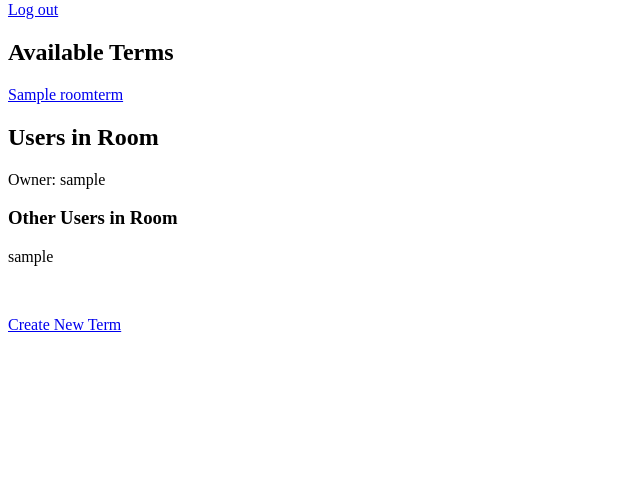
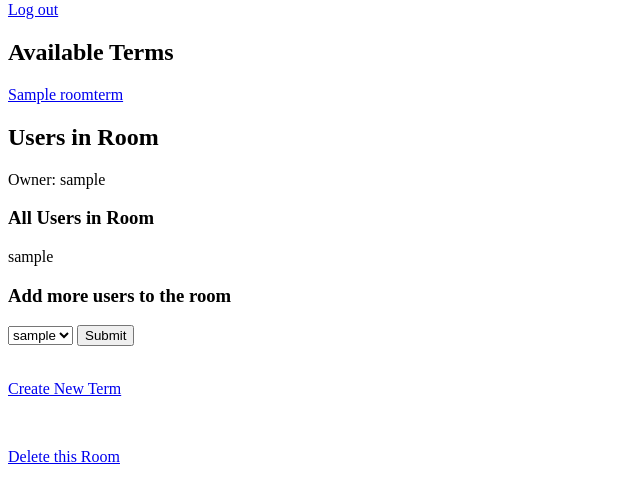
Before and after one commit to laurel-thomson/UNLScheduling, a Django app: page /scheduling/teachers/1/ in a window 1280 px wide. Shown: the part 147-650 px from the top of the page, without its empty margins (0-640 px from the left). Run offline with Django 3.2, Linux system fonts and the light colour scheme; a user stored in the database is signed in; tables that the repository leaves empty hold one stand-in row (values such as "Sample post").

Commit message:
Allowing a teacher to give student room privileges

```diff
--- a/mysite/scheduling/templates/scheduling/teachers/room_detail.html
+++ b/mysite/scheduling/templates/scheduling/teachers/room_detail.html
@@ -11,12 +11,28 @@
 <h2>Users in Room</h2>
 <p>Owner: {{ room.owner }}
 
-<h3>Other Users in Room</h3>
+<h3>All Users in Room</h3>
 {% for user in users %}
     <p>{{ user.username }}</a></p>
 {% endfor %}
 
+<h3>Add more users to the room</h3>
+<form action="" method="POST">
+    {% csrf_token %}
+    <select name="users">
+        {% for user in all_users %}
+            <option value="{{user.id}}">{{user.username}}</option>
+        {% endfor %}
+    </select>
+    <input type="submit" value="Submit">
+</form>
+
 <br>
 <p><a href="{% url 'teachers:create_term' room.id %}">Create New Term</a></p>
+<br>
+
+{% if room.owner.id == user.id %}
+    <p><a href="delete" onclick="return confirm('Are you sure?')">Delete this Room</a></p>
+{% endif %}
 
 {% endblock %}
--- a/mysite/scheduling/urls.py
+++ b/mysite/scheduling/urls.py
@@ -16,6 +16,7 @@ urlpatterns = [
         path('create_room/', teachers.create_room, name='create_room'),
         path('<int:room_id>/create_term/', teachers.create_term, name='create_term'),
         path('<int:room_id>/', teachers.room_detail, name='room_detail'),
+        path('<int:room_id>/delete/', teachers.delete_room, name='delete_room'),
         path('<int:room_id>/<int:term_id>/', teachers.term_detail, name='term_detail'),
     ], 'scheduling'), namespace='teachers')),
 ]
--- a/mysite/scheduling/views/teachers.py
+++ b/mysite/scheduling/views/teachers.py
@@ -1,12 +1,15 @@
 from django.shortcuts import render, get_object_or_404, redirect
+from django.http import HttpResponseRedirect
 from django.contrib.auth import login
 from django.contrib.auth.decorators import login_required
 from django.views.generic import CreateView
+import logging
 
 from ..forms import TeacherSignUpForm, RoomForm, TermForm
 from ..models import Room, RoomTerm, TimeSlot, User, RoomPrivilege
 from ..decorators import teacher_required
 
+logger = logging.getLogger(__name__)
 
 class TeacherSignUpView(CreateView):
     model = User
@@ -32,11 +35,20 @@ def room_list(request):
 @teacher_required
 def room_detail(request, room_id):
     #check if the user has privilege for the room - 404 if not
-    privilege = get_object_or_404(RoomPrivilege, user_id=request.user.id, room_id=room_id)
-    terms = RoomTerm.objects.filter(room_id=room_id)
+    get_object_or_404(RoomPrivilege, user_id=request.user.id, room_id=room_id)
     room = get_object_or_404(Room, pk=room_id)
-    users = User.objects.filter(roomprivilege__room_id = room_id)
-    return render(request, 'scheduling/teachers/room_detail.html', {'terms': terms, 'room': room, 'users': users})
+
+    if request.method == 'POST':
+        user_id = request.POST.get('users')
+        user = get_object_or_404(User, pk=user_id)
+        privilege = RoomPrivilege(user_id = user, room_id=room, privilege_level = 1)
+        privilege.save()
+        return HttpResponseRedirect('')
+    else:
+        terms = RoomTerm.objects.filter(room_id=room_id)
+        users = User.objects.filter(roomprivilege__room_id = room_id)
+        all_users = User.objects.all()
+        return render(request, 'scheduling/teachers/room_detail.html', {'terms': terms, 'room': room, 'users': users, 'all_users': all_users})
 
 @login_required
 @teacher_required
@@ -45,7 +57,6 @@ def term_detail(request, room_id, term_id):
     privilege = get_object_or_404(RoomPrivilege, user_id=request.user.id, room_id=room_id)
 
     term = get_object_or_404(RoomTerm, pk=term_id)
-
     if (term.schedule_completed):
         return finalized_schedule(request, term)
     else:
@@ -93,3 +104,11 @@ def create_term(request, room_id):
     else:
         form = TermForm()
         return render(request, 'scheduling/teachers/create_update_term.html', {'form': form})
+
+@login_required
+@teacher_required
+def delete_room(request, room_id):
+    #send a 404 if the user deleting isn't the owner of the room
+    room = get_object_or_404(Room,pk=room_id, owner=request.user.id)
+    room.delete()
+    return redirect('/scheduling/teachers/')
```
